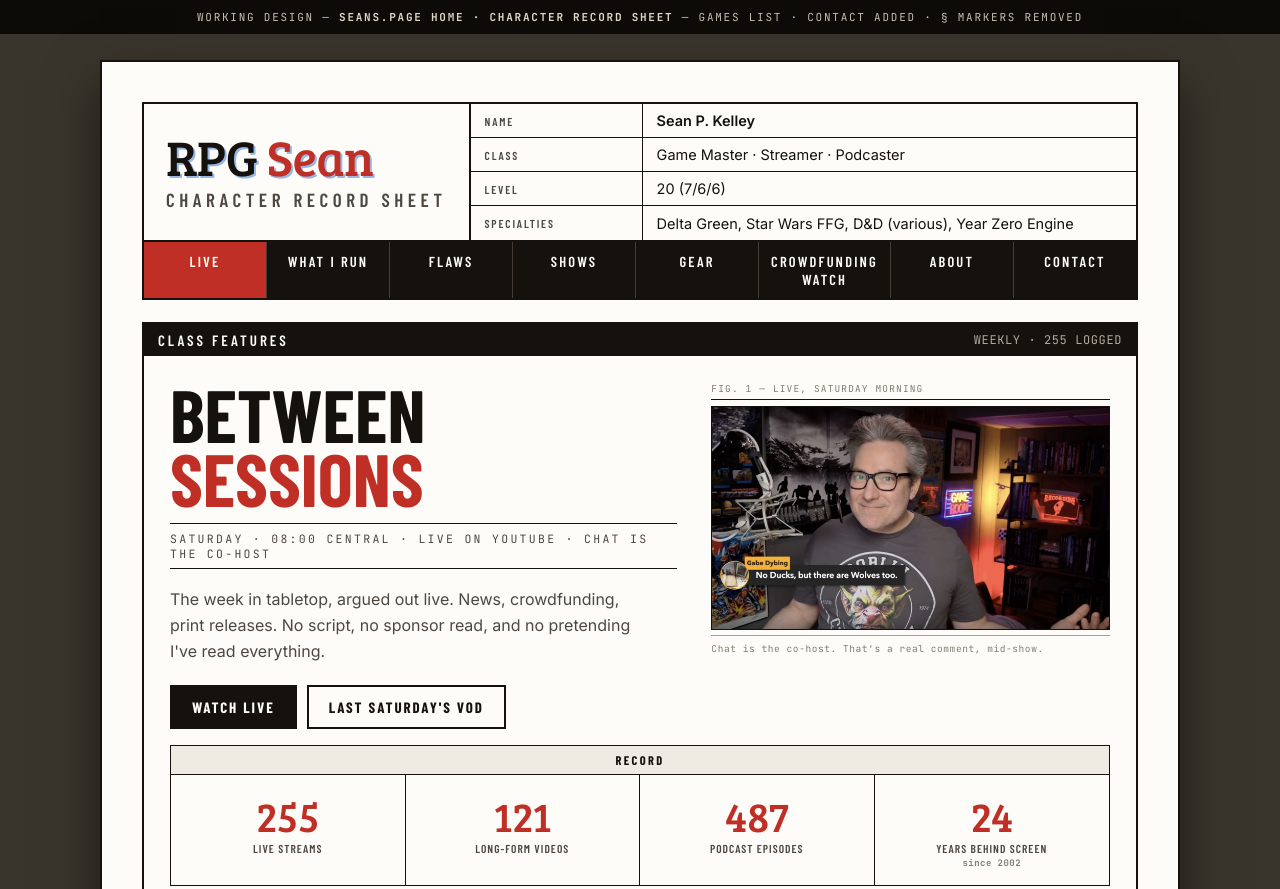
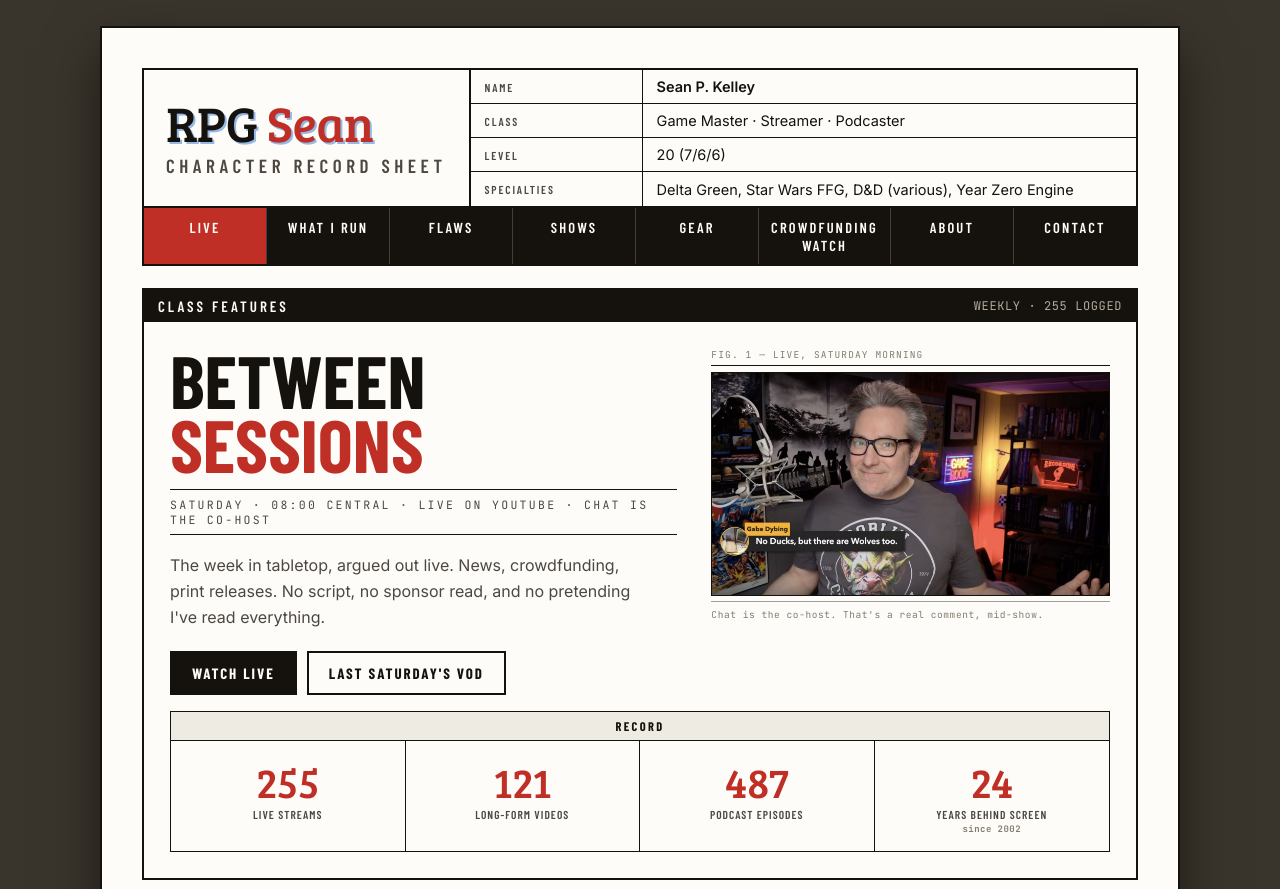
Before and after one commit to seanpkelley/seans-page, a plain HTML site: page index.html in a window 1280 px wide. Shown: the top 889 px of the page. Drawn offline with nearby package versions, Linux system fonts and the light colour scheme.

Commit message:
Add files via upload

```diff
--- a/index.html
+++ b/index.html
@@ -293,7 +293,6 @@
 </head>
 <body>
 
-<div class="speclabel">Working design — <b>seans.page home · Character Record Sheet</b> — games list · contact added · § markers removed</div>
 
 <div class="doc">
 
```
